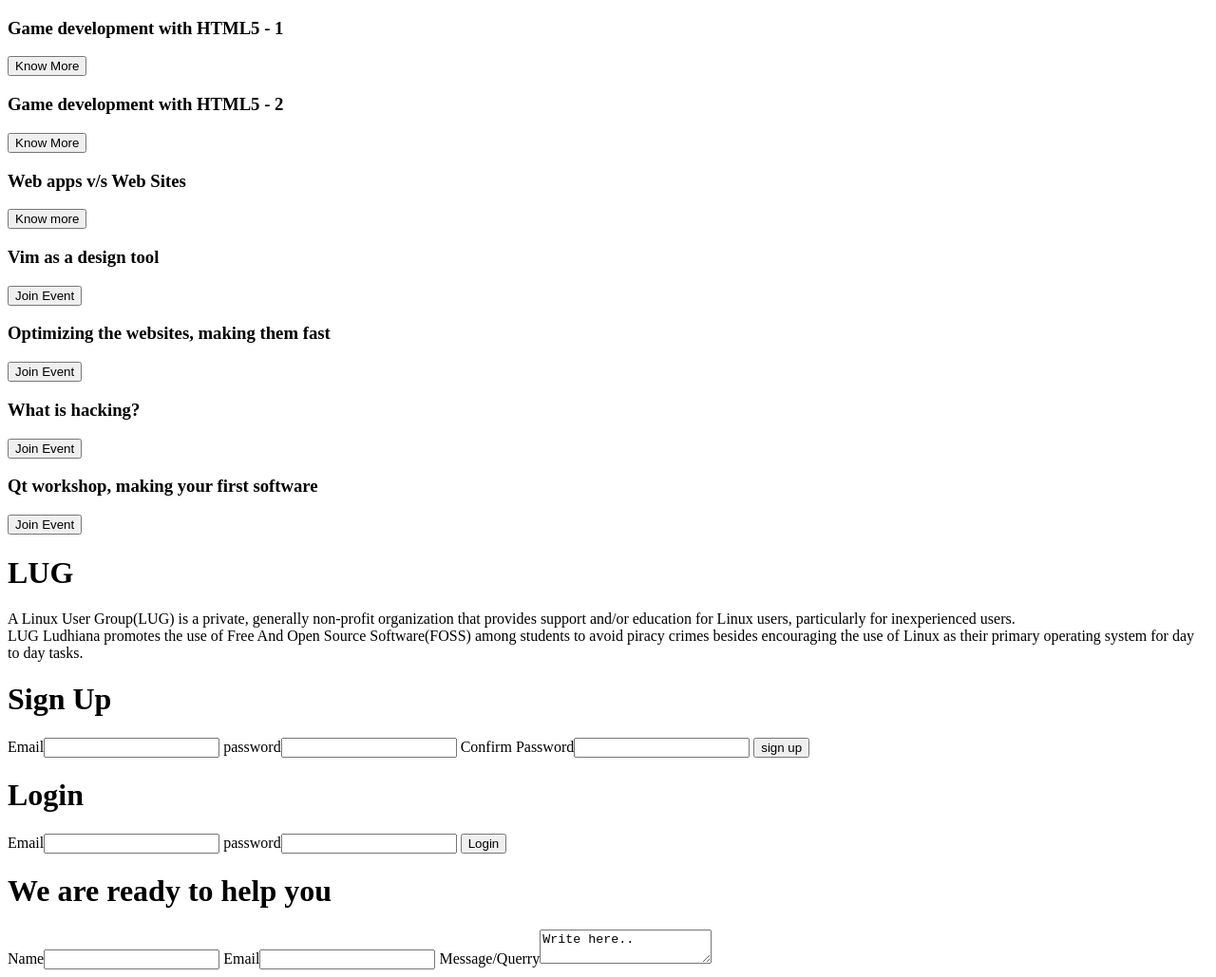
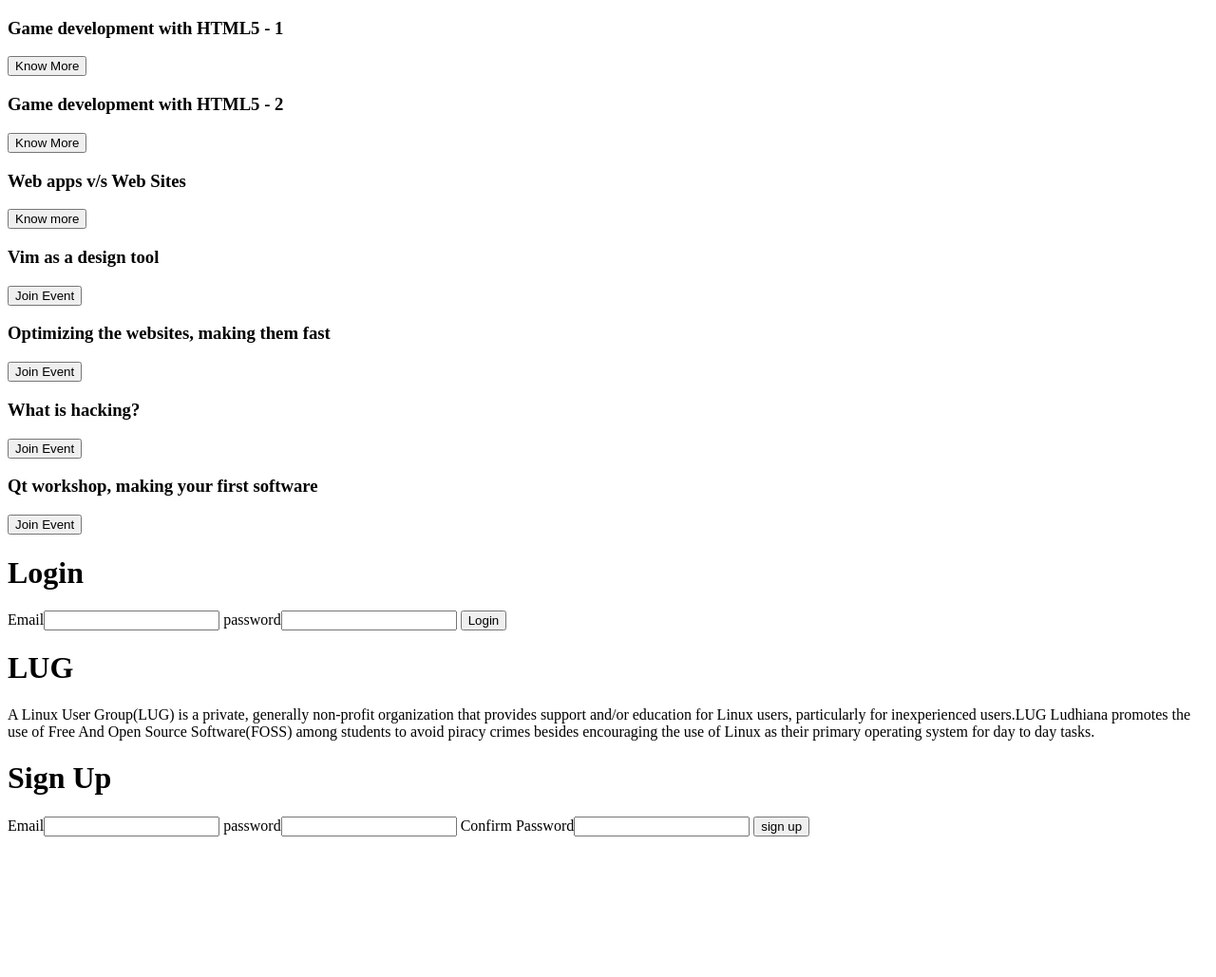
Before and after one commit to jasvir99/lug-website, a plain HTML site: page index.html in a window 1280 px wide. Shown: the whole page at 95% size. After the commit the page ends 889 px from the top, so only its background shows below. Drawn offline with Linux system fonts and the light colour scheme.

Commit message:
corrected the layout

```diff
--- a/index.html
+++ b/index.html
@@ -55,39 +55,34 @@ License: GPL V3
 		</div>
 		<!-- Home contains Contact form, About Text, and Sign Up form -->
 		<div class="home-container">
-			<div class="contacts-container">
-
+			<div class="contact-container">
+				<div class='form-container'>
+        	<form name='login'>
+          	<H1>Login</H1>
+          		Email<input type ='text' name='email' class='lug-input' class='login-email'>
+             	password<input type='password' name='pass' class='lug-input' class='login-pass'>
+             	<input type='submit' name='submit' value='Login' class='lug-submit' class='login-submit'>
+           </form>
+				</div>
 			</div>
 
 			<div class="about-container">
-
-			</div>
-
-			<div class="register-container">
-
-			</div>
-		</div> <!-- home container ends here -->
-
-		<div class="project-container">
-
-		</div>
-    </div>
     				<div class="about">
 				        <!--Content of about page -->
 				        <h1 class="about-heading">LUG</h1>
 				        <p class="about-text">
 					        A Linux User Group(LUG) is a private, generally non-profit  organization
 					        that provides support and/or education for Linux users, particularly for
-        inexperienced users.<br>LUG Ludhiana promotes the use of Free And Open
+					        inexperienced users.LUG Ludhiana promotes the use of Free And Open
 					        Source Software(FOSS) among students to avoid piracy crimes besides
 					        encouraging the use of Linux as their primary operating system for
 					        day to day tasks.
         				</p>
 				        <!-- about container ends here -->
     				</div>
-    <!-- container ends here -->
+			</div>
 
-	<!--form container starts here for login and sign up-->
+			<div class="login-container">
 				<div class='form-container'>
            <form name='SignUp'>
              <H1>Sign Up</H1>
@@ -98,26 +93,12 @@ License: GPL V3
              <input type='submit' name='submit' value='sign up' class='lug-submit' class='signup-submit'>
             </form>
           </div>
+			</div>
+		</div> <!-- home container ends here -->
 
-        <div class='form-container'>
-        <form name='login'>
-          <H1>Login</H1>
-          Email<input type ='text' name='email' class='lug-input' class='login-email'>
-             password<input type='password' name='pass' class='lug-input' class='login-pass'>
-             <input type='submit' name='submit' value='Login' class='lug-submit' class='login-submit'>
-            </form>
+		<div class="project-container">
+
 		</div>
-        <!--form container ends-->
-
-        <!--contact form-->
-          <H1> We are ready to help you</H1>
-           <div class=form-container>
-           <form name='contact'>
-              Name<input type= text name='uname' class='lug-input' class='contact-name'>
-              Email<input type= text name='ename'class='lug-input' class='contact-email'>
-              Message/Querry<textarea name='message' class='lug-input' class='contact-message'>Write here..</textarea>
-           </form>
   </div>
-
 </body>
 </html>
```
Lines whose indentation alone changed are shown as unchanged.
